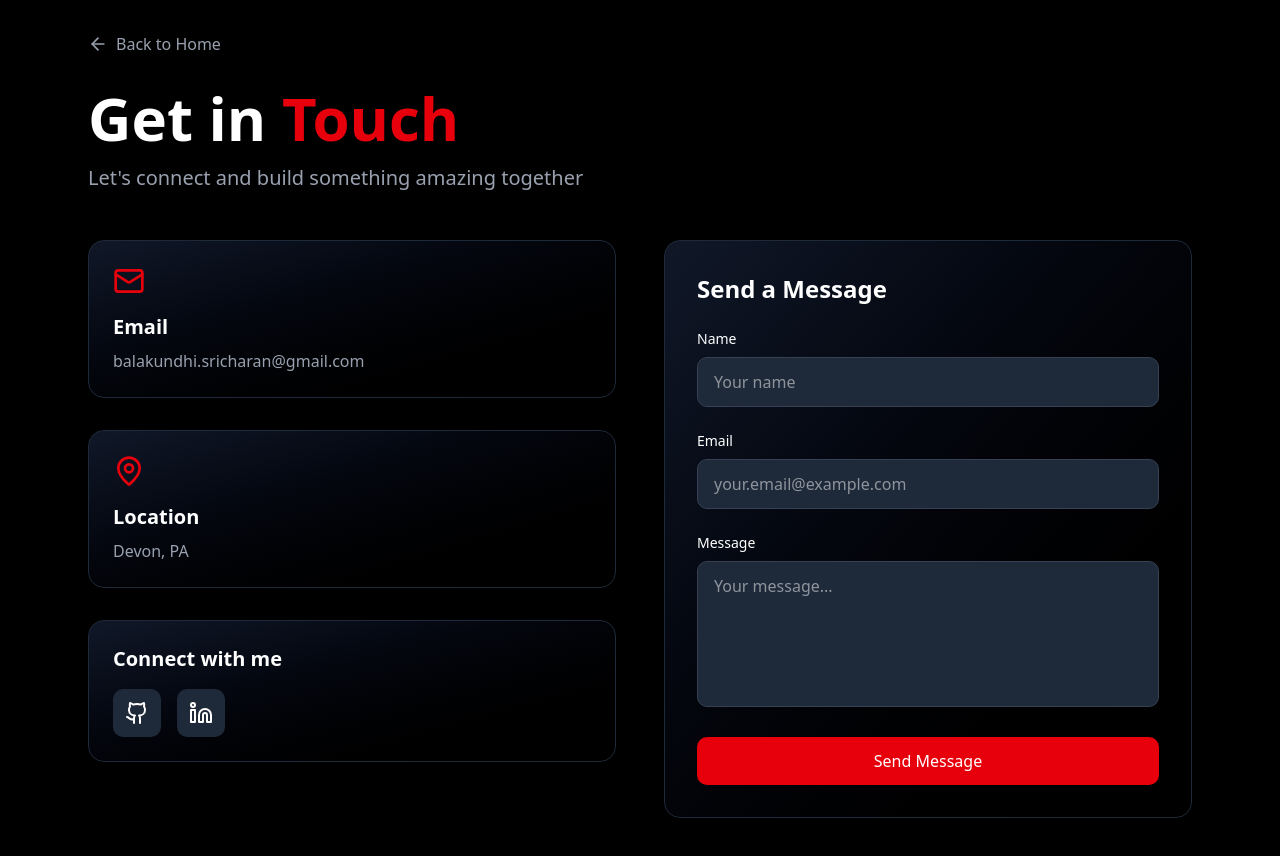
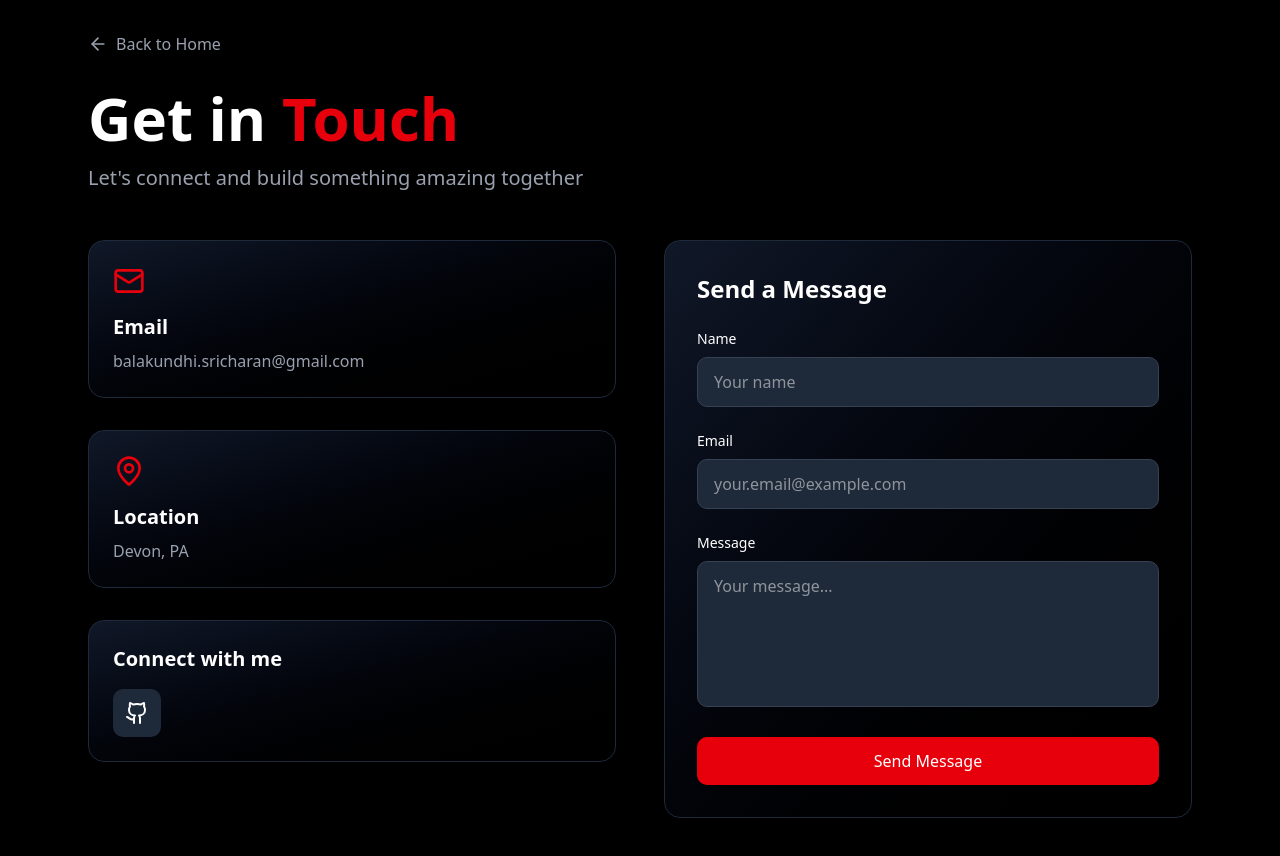
Before and after one commit to Balakundhi/minime, a Next.js app: page /contact in a window 1280 px wide. Shown: the top 856 px of the page. Built offline with nearby package versions, Linux system fonts and the light colour scheme; no server answers.

Commit message:
Changes on LinkedIn section

```diff
--- a/src/app/contact/page.tsx
+++ b/src/app/contact/page.tsx
@@ -163,14 +163,14 @@ export default function ContactPage() {
                   >
                     <Github className="w-6 h-6" />
                   </a>
-                  <a
+                  {/* <a
                     // href="https://linkedin.com/in/sbalakundhi"
                     target="_blank"
                     rel="noopener noreferrer"
                     className="p-3 bg-gray-800 rounded-lg hover:bg-gray-700 transition-colors"
-                  >
-                    <Linkedin className="w-6 h-6" />
-                  </a>
+                  > */}
+                  {/* <Linkedin className="w-6 h-6" /> */}
+                  {/* </a> */}
                   {/*
                   <a
                     href="tel:+16179353010"
```
